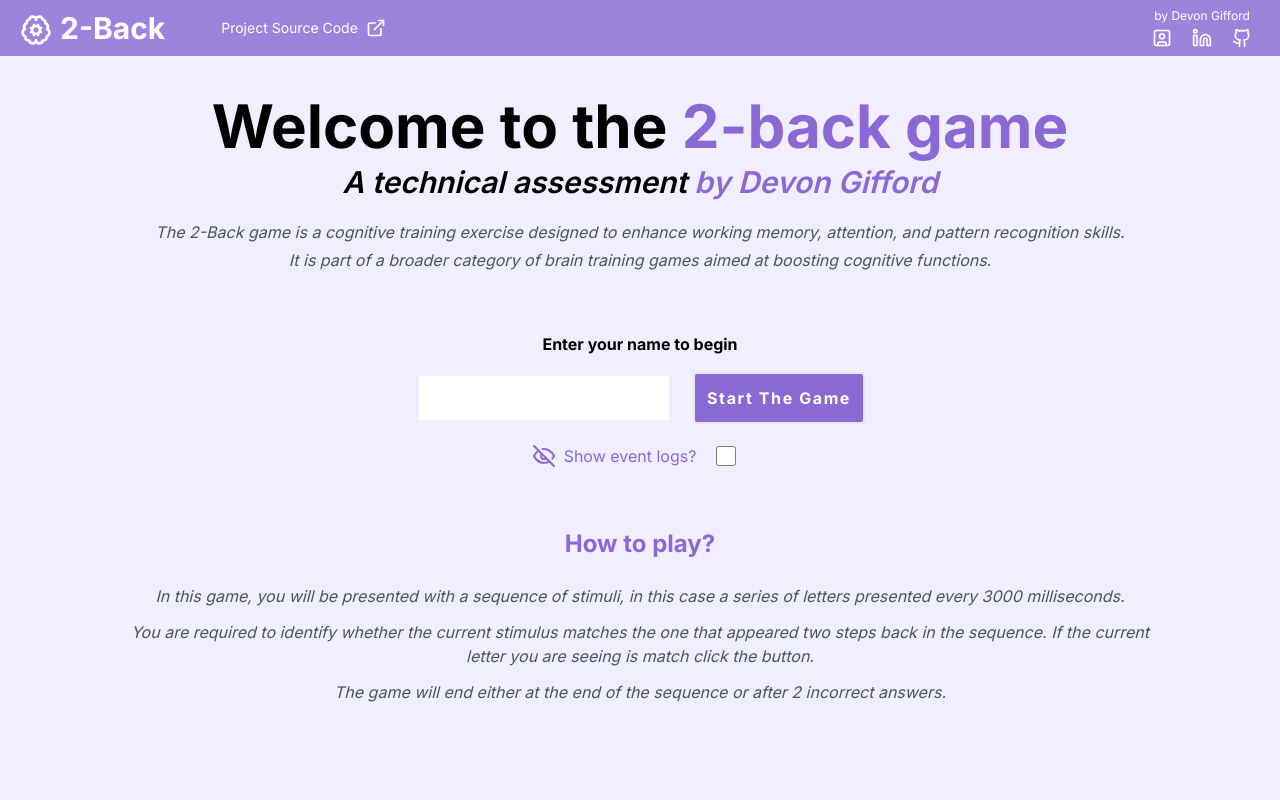
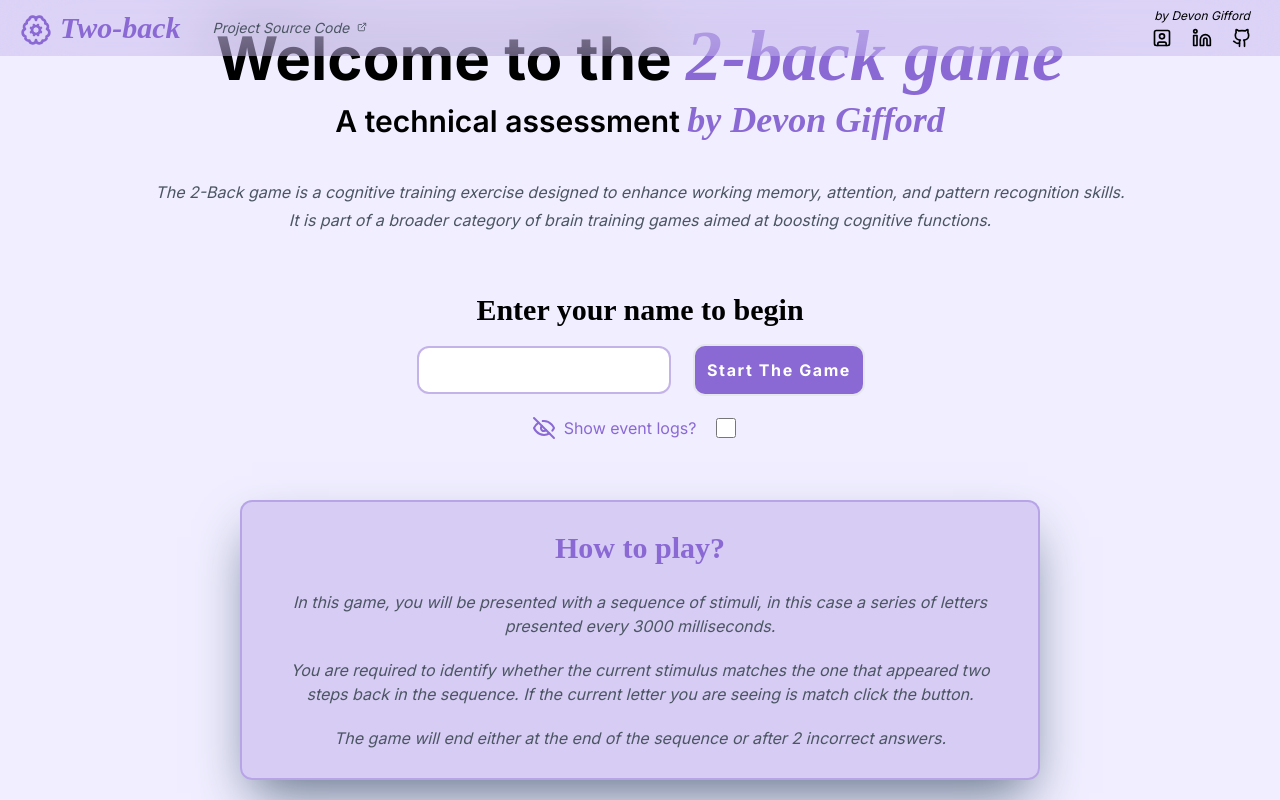
Before and after one commit to DevonGifford/Thymia, a Next.js app: page / in a window 1280 px wide. Built offline with nearby package versions, Linux system fonts and the light colour scheme.

Commit message:
Working prototype

```diff
--- a/src/app/components/Button.tsx
+++ b/src/app/components/Button.tsx
@@ -7,7 +7,7 @@ export default function Button({ text, buttonType, onClick }: {
   }) {
     return (
       <button
-        className={`flex justify-center gap-2 border-2 bg-thymia-purple text-white font-bold tracking-widest p-3 rounded transition ease-in-out duration-150 hover:scale-110 ${buttonType}`}
+        className={`flex justify-center gap-2 rounded-xl border-2 bg-thymia-purple text-white font-bold tracking-widest p-3 transition ease-in-out duration-150 hover:scale-110 ${buttonType}`}
         onClick={onClick}
       >
         {text}
--- a/src/app/components/Heading.tsx
+++ b/src/app/components/Heading.tsx
@@ -14,14 +14,14 @@ export default function Heading({
   subHeadingColor,
 }: HeadinProps) {
   return (
-    <header className="flex flex-col w-full max-w-5xl text-center">
+    <header className="flex flex-col max-w-5xl text-center ">
       <h1 className="text-4xl md:text-5xl lg:text-6xl font-bold pb-2">
         {headingBlack}{" "}
-        <span className=" text-thymia-purple">{headingColor}</span>
+        <span className="text-5xl md:text-6xl lg:text-7xl text-thymia-purple font-thymia-title italic">{headingColor}</span>
       </h1>
-      <h2 className="text-xl md:text-2xl lg:text-3xl font-semibold italic">
+      <h2 className="text-xl md:text-2xl lg:text-3xl font-semibold">
         {subHeadingBlack}{" "}
-        <span className=" text-thymia-purple">{subHeadingColor}</span>
+        <span className="text-2xl md:text-3xl lg:text-4xl text-thymia-purple font-thymia-title italic">{subHeadingColor}</span>
       </h2>
     </header>
   );
--- a/src/app/components/Navbar.tsx
+++ b/src/app/components/Navbar.tsx
@@ -10,14 +10,14 @@ import {
 
 export default function NavBar() {
   return (
-    <nav className="absolute w-full flex justify-between items-center bg-thymia-purple bg-opacity-80 text-white h-14 p-5">
-      <div className="flex gap-14">
+    <nav className="absolute w-full flex justify-between items-center bg-thymia-purple bg-opacity-20 backdrop-blur-2xl text-black h-14 p-5 italic">
+      <div className="flex gap-8 ">
         <Link
           href="/"
-          className="flex flex-row gap-2 transition ease-in-out duration-150 hover:scale-110"
+          className="flex flex-row gap-2 transition ease-in-out duration-150 hover:scale-110 text-thymia-purple"
         >
           <BrainCog size={32} className=" translate-y-1" />
-          <p className="text-3xl font-bold">2-Back</p>
+          <p className="text-3xl font-bold font-thymia-title italic">Two-back</p>
         </Link>
 
         <Link
@@ -26,8 +26,8 @@ export default function NavBar() {
           className="flex justify-end items-center"
         >
           <div className="hidden sm:flex flex-row gap-2 transition ease-in-out duration-150 hover:scale-110">
-            <span className="block text-sm">Project Source Code</span>
-            <ExternalLink size={20} />
+            <span className="block text-sm text-gray-600">Project Source Code</span>
+            <ExternalLink size={10} className=" translate-y-1 text-gray-600"/>
           </div>
         </Link>
       </div>
--- a/src/app/game/page.tsx
+++ b/src/app/game/page.tsx
@@ -70,7 +70,7 @@ const GamePage = () => {
       <div className="w-full h-1/2 md:w-9/12 max-w-2xl -translate-y-7 sm:translate-y-0">
         <div className="flex flex-col-reverse text-center md:flex-row w-full md:justify-between text-slate-900 text-xs sm:text-sm px-8 translate-y-12">
           <p>You have {2 - user.wrongAnswer} chances left</p>
-          <p>{20 - count} questions remaining</p>
+          <p>{15 - count} questions remaining</p>
         </div>
         <div className="flex flex-col h-full min-h-[300px] justify-center items-center gap-10 text-5xl font-bold text-center border-2 bg-thymia-purple bg-opacity-30 200 rounded-xl">
           <p className=" text-9xl ">{currentLetter}</p>
@@ -78,7 +78,7 @@ const GamePage = () => {
       </div>
 
       <div className="flex flex-col -translate-y-12 sm:translate-y-0">
-        <h2 className="sm:mt-4 self-start">
+        <h2 className="sm:mt-4 text-center text-gray-600">
           Click below if you have seen this image in the most recent 2 images:
         </h2>
 
--- a/src/app/globals.css
+++ b/src/app/globals.css
@@ -24,4 +24,6 @@ body {
       rgb(var(--background-end-rgb))
     )
     rgb(var(--background-start-rgb));
+  font-family: Lora, -apple-system, BlinkMacSystemFont, Segoe UI, Roboto, Oxygen,
+  Ubuntu, Cantarell, Fira Sans, Droid Sans, Helvetica Neue, sans-serif;
 }
--- a/src/app/page.tsx
+++ b/src/app/page.tsx
@@ -16,7 +16,7 @@ const UsernameSchema = z.object({
     .string()
     .nonempty({ message: "⚠ Username cannot be empty" })
     .min(3, { message: "⚠ Username is too short" })
-    .max(12, { message: "⚠ Username is too long" }),
+    .max(14, { message: "⚠ Username is too long" }),
   // 🎯 prevent special characters too?
 });
 type UsernameSchemaType = z.infer<typeof UsernameSchema>;
@@ -63,13 +63,14 @@ export default function Home() {
 
   return (
     <>
+      <Heading
+        headingBlack="Welcome to the "
+        headingColor="2-back game"
+        subHeadingBlack="A technical assessment"
+        subHeadingColor="by Devon Gifford"
+      />
+
       <div className="flex flex-col gap-5 justify-center ">
-        <Heading
-          headingBlack="Welcome to the "
-          headingColor="2-back game"
-          subHeadingBlack="A technical assessment"
-          subHeadingColor="by Devon Gifford"
-        />
         <div className="flex flex-col text-center gap-1 italic text-gray-600">
           <p>
             The 2-Back game is a cognitive training exercise designed to enhance
@@ -85,7 +86,7 @@ export default function Home() {
           onSubmit={handleSubmit(onSubmit)}
           className="flex flex-col items-center gap-2 pt-10"
         >
-          <h2 className="text-3x text-center font-bold pb-2 ">
+          <h2 className="text-3xl text-center font-semibold font-thymia-title pb-2 ">
             Enter your name to begin
           </h2>
 
@@ -94,7 +95,7 @@ export default function Home() {
               type="text"
               role="username-input"
               onKeyDown={() => clearErrors()}
-              className="p-2 text-black font-semibold m-1"
+              className="p-2 text-black font-semibold m-0.5 rounded-xl border-2 border-thymia-purple border-opacity-50 focus:border-thymia-purple"
               {...register("username")}
             />
 
@@ -107,6 +108,7 @@ export default function Home() {
             </span>
           )}
         </form>
+
         <div className="flex flex-row w-full text-thymia-purple pb-10 items-center justify-center text-center">
           <label className="flex cursor-pointer gap-2 items-center justify-center w-full">
             <span className="sm:text-left">
@@ -125,12 +127,12 @@ export default function Home() {
           </label>
         </div>
 
-        <div className="flex flex-col gap-6 text-center  ">
-          <h3 className="text-2xl font-bold text-thymia-purple">
+        <div className="flex flex-col gap-6 text-center border-2 border-thymia-purple rounded-xl border-opacity-40 bg-thymia-purple bg-opacity-25 p-7 sm:mx-10 md:mx-40 shadow-slate-500 shadow-2xl">
+          <h3 className="text-2xl md:text-3xl font-bold text-thymia-purple font-thymia-title">
             How to play?
           </h3>
 
-          <ul className="flex flex-col gap-3 italic text-gray-600 w-full max-w-5xl">
+          <ul className="flex flex-col gap-5 italic text-gray-600 w-full max-w-5xl">
             <li>
               In this game, you will be presented with a sequence of stimuli, in
               this case a series of letters presented every 3000 milliseconds.
--- a/src/app/results/page.tsx
+++ b/src/app/results/page.tsx
@@ -24,11 +24,13 @@ const ResultsPage = () => {
         subHeadingColor="complete"
       />
 
-      <div className="w-full flex flex-col items-center text-center gap-3 max-w-5xl">
-        <h2 className="text-2xl md:text-3xl font-semibold text-thymia-purple">Your Results are as follows:</h2>
+      <div className="flex flex-col items-center text-center gap-3 border-2 border-thymia-purple rounded-xl border-opacity-40 bg-thymia-purple bg-opacity-25 py-10 px-20  shadow-slate-500 shadow-2xl">
+        <h2 className="text-xl md:text-3xl font-semibold text-thymia-purple">
+          Your Results
+        </h2>
 
-        <div className="">
-          <p className="flex flex-col text-center text-xl font-bold">
+        <div>
+          <p className="flex flex-col text-center text-xl font-bold pt-5">
             <span className="font-semibold ">Correct answers:</span>{" "}
             <span className="text-thymia-purple">{user.correctAnswer}</span>
           </p>
@@ -40,7 +42,7 @@ const ResultsPage = () => {
         </div>
       </div>
 
-      <div className="flex flex-col gap-3 ">
+      <div className="flex flex-col gap-3 pt-5 ">
         <Button text="Try again" onClick={handleRestart} />
 
         <p className="text-gray-600 text-center">
--- a/src/providers/ToastProvider.tsx
+++ b/src/providers/ToastProvider.tsx
@@ -5,14 +5,14 @@ import { Toaster } from "react-hot-toast";
 const ToasterProvider = () => {
   return (
     <Toaster
-      position="top-right"
+      position="bottom-right"
       reverseOrder={false}
       toastOptions={{
         style: {
-          background: "#919191",
+          background: "#8b69d473",
           color: "#fff",
           display: 'flex',
-          textAlign: 'center'
+          textAlign: 'center',
         },
       }}
     />
--- a/src/providers/UserContextProvider.tsx
+++ b/src/providers/UserContextProvider.tsx
@@ -13,7 +13,6 @@ const UserContextProvider = ({ children }: ProviderProps) => {
   const [username, setUsername] = useState<string>();
   const [correctAnswer, setCorrectAnswer] = useState(0);
   const [wrongAnswer, setWrongAnswer] = useState(0);
-
   const [showAnalytics, setShowAnalytics] = useState(false);
 
   const resetGame = () => {
--- a/tailwind.config.ts
+++ b/tailwind.config.ts
@@ -10,6 +10,9 @@ const config: Config = {
     extend: {
       colors: {
         'thymia-purple' : "#8A69D4"
+      },
+      fontFamily: {
+        'thymia-title' : ['Lora']
       },
       backgroundImage: {
         'gradient-radial': 'radial-gradient(var(--tw-gradient-stops))',
```
Also changed, not shown: 1 other file (tests, documents, lock files or other folders).
